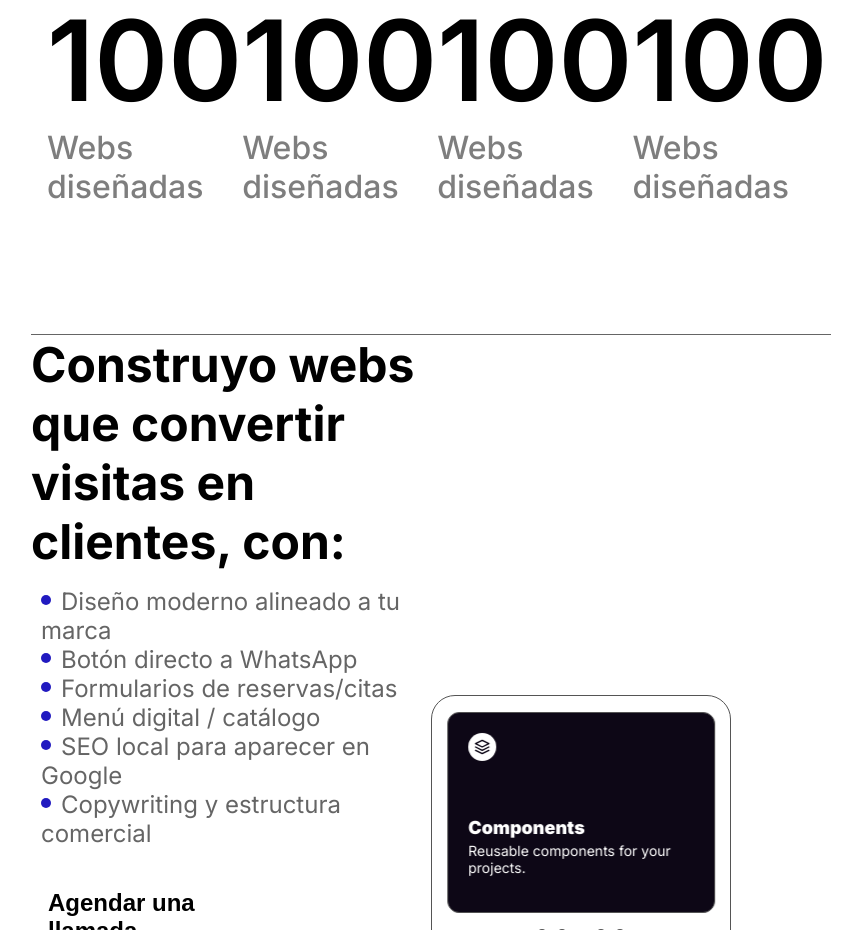
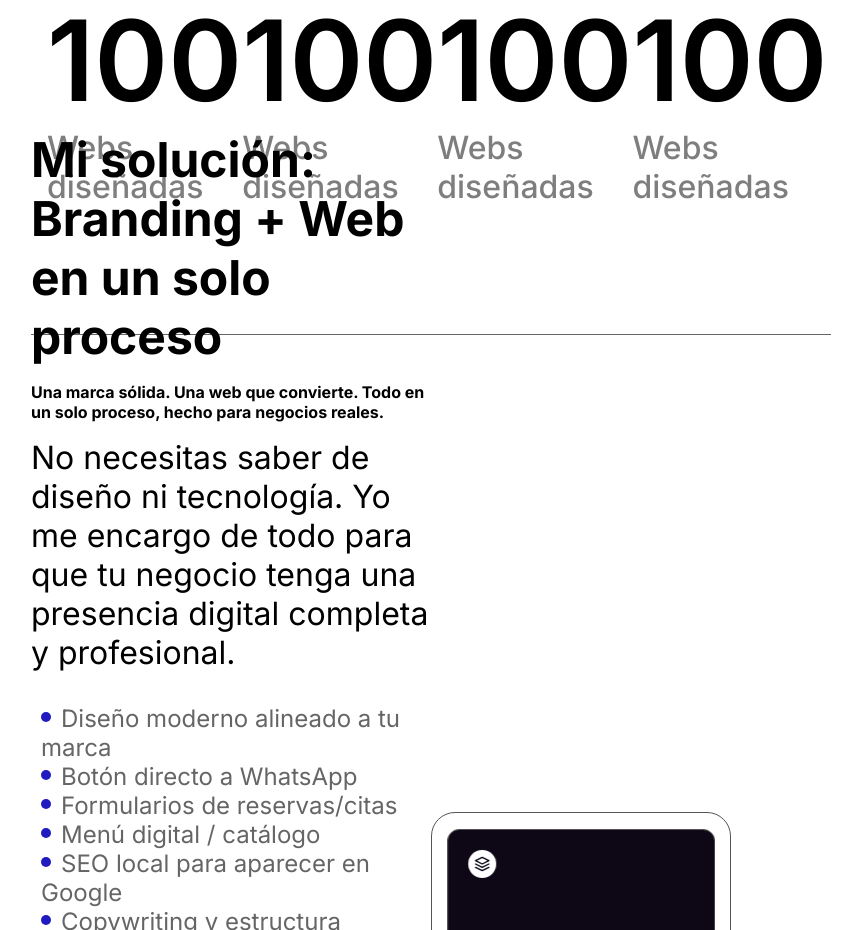
Before and after one commit to steventapiero24/Flexemprende, a React (Vite) app in the folder flex-app/: page / in a window 1280 px wide. Shown: the part 2920-3850 px from the top of the page, without its empty margins (209-1062 px from the left). Built offline with nearby package versions, Linux system fonts and the light colour scheme.

Commit message:
change text

```diff
--- a/flex-app/src/components/SobreNosotros.jsx
+++ b/flex-app/src/components/SobreNosotros.jsx
@@ -55,7 +55,11 @@ const SobreNosotros = () => {
             </div>
             <div className="container__Sobrenosotroscontent">
                 <div className="container__content-floating width-50">
-                    <h3>Construyo webs que convertir visitas en clientes, con:</h3>
+                    <h3>Mi solución: Branding + Web en un solo proceso</h3>
+                    <h4>Una marca sólida. Una web que convierte.
+Todo en un solo proceso, hecho para negocios reales.</h4>
+<p>No necesitas saber de diseño ni tecnología.
+Yo me encargo de todo para que tu negocio tenga una presencia digital completa y profesional.</p>
                     <ul className="flex flex-col">
                         <li>
                             <div className="container__content-floating_viñeta"></div>
```
